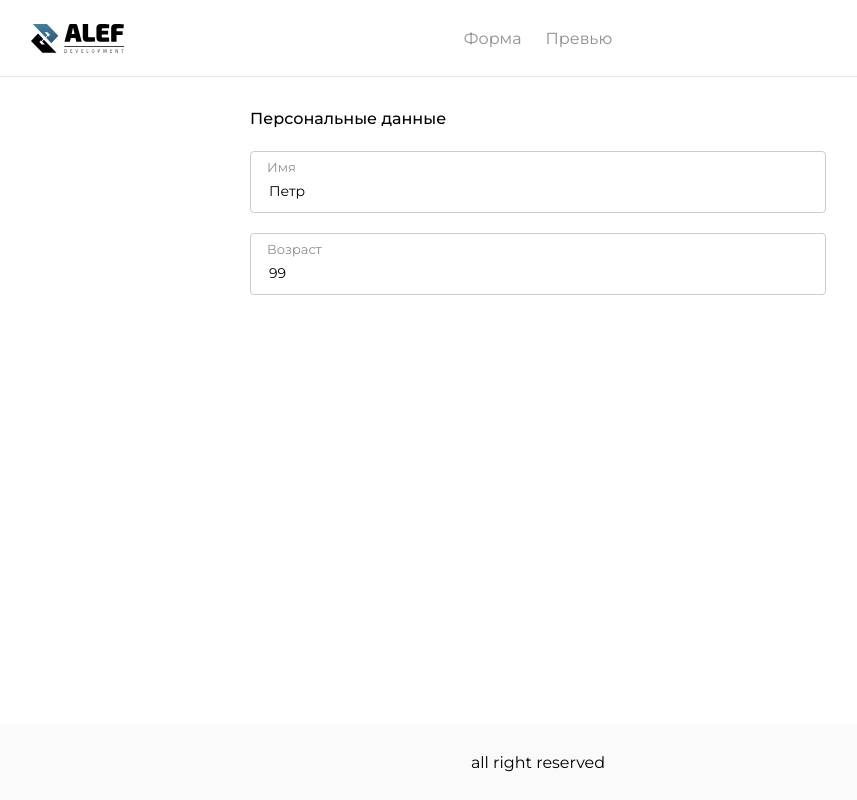
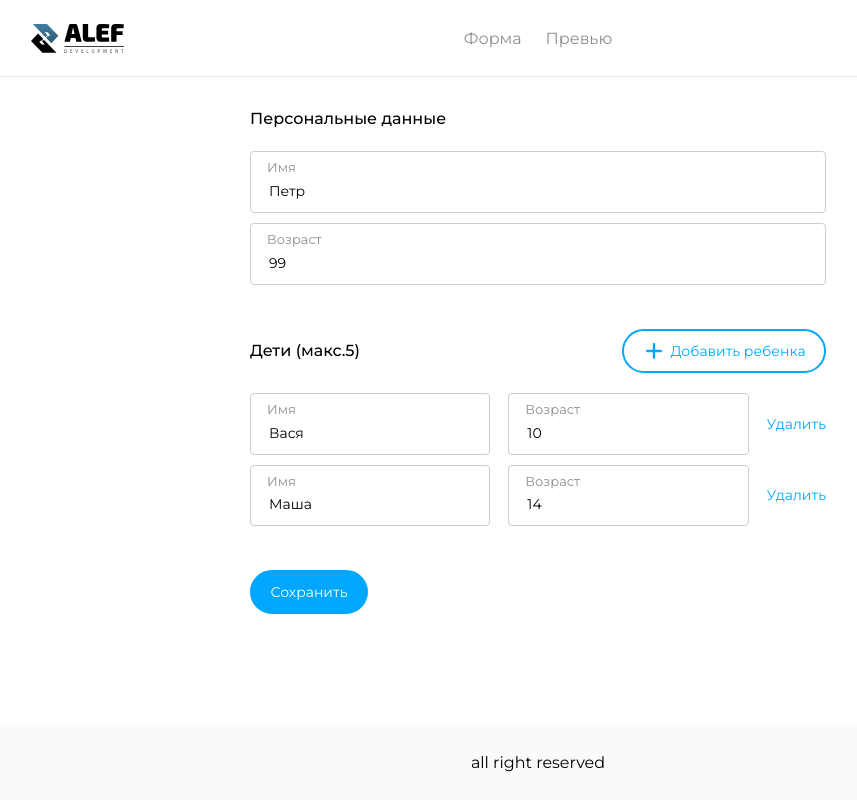
Before and after one commit to Alyona-Semenova/family-info, a Vue app: page /form in a window 1280 px wide. Shown: the whole page, without its empty margins (102-959 px from the left). Built offline with nearby package versions, Linux system fonts and the light colour scheme.

Commit message:
added view form

```diff
--- a/src/components/InputComponent.vue
+++ b/src/components/InputComponent.vue
@@ -47,7 +47,7 @@ export default {
 
 <style lang="scss" scoped>
 .input-container {
-    margin-top: 20px;
+    // margin-top: 20px;
     padding: 8px 16px;
     display: flex;
     flex-direction: column;
--- a/src/views/FormView.vue
+++ b/src/views/FormView.vue
@@ -1,9 +1,30 @@
 <template>
   <div class="form-view">
     <div class="form-view__personal-info">
-      <span class="form-view__title">Персональные данные</span>
-      <InputComponent :inputName="'Имя'" :inputValue="user.name" @input="updateName" />
-      <InputComponent :inputName="'Возраст'" :inputValue="user.age" @input="updateAge" />
+      <div class="form-view__title">Персональные данные</div>
+      <div class="form-view__content">
+        <InputComponent :inputName="'Имя'" :inputValue="user.name" @input="updateName" />
+        <InputComponent :inputName="'Возраст'" :inputValue="user.age" @input="updateAge" />
+      </div>
+    </div>
+
+    <div class="form-view__kids-info">
+      <div class="form-view__title form-view__title_with-button">Дети (макс.5)
+        <button class="kids-info__add-kid"> <img src="@/assets/plus.svg" alt="add-kid" /> Добавить ребенка</button>
+      </div>
+    <div class="kids-info__rows">
+      <div class="kids-info__row" v-for="(kid, index) in user.children" :key="index">
+          <InputComponent :inputName="'Имя'" :inputValue="kid.name" @input="updateKidName($event, index)" />
+          <InputComponent :inputName="'Возраст'" :inputValue="kid.age" @input="updateKidAge($event, index)" />
+          <div class="kids-info__delete-row"> Удалить </div>
+      </div>
+    </div>
+
+
+    </div>
+
+    <div class="form-view__save-info">
+      <button class="form-view__save-button">Сохранить</button>
     </div>
   </div>
 </template>
@@ -25,12 +46,12 @@ export default {
         children: {
           1: {
             id: 1,
-            name: 'Петр',
+            name: 'Вася',
             age: 10,
           },
           2: {
             id: 2,
-            name: 'Петр',
+            name: 'Маша',
             age: 14,
           },
         }
@@ -47,6 +68,16 @@ export default {
       this.user.age = Number(value);
     },
 
+    updateKidName(value, index) {
+      console.log(index)
+      this.user.children[index].name = value;
+    },
+
+    updateKidAge(value, index) {
+      console.log(index)
+      this.user.children[index].age = Number(value);
+    },
+
   }
 
 }
@@ -58,16 +89,101 @@ export default {
   height: 100%;
   background-color: #FFFFFF;
   width: 45%;
+  display: flex;
+  flex-direction: column;
+  gap: 44px;
+
+  &__content {
+    display: flex;
+    flex-direction: column;
+    gap: 10px;
+  }
+
+
+  &__title {
+    margin-bottom: 20px;
+
+    &_with-button {
+      display: flex;
+    align-items: center;
+    justify-content: space-between;
+
+    }
+  }
+
+  .kids-info {
+
+    &__rows {
+      display: flex;
+      flex-direction: column;
+      gap: 10px;
+    }
+
+    &__row {
+      display: flex;
+      align-items: center;
+      gap: 18px;
+
+
+      & > * {
+        flex: 5;
+      }
+    }
+
+    &__delete-row {
+      flex: 1;
+      font-size: 14px;
+      color: #01A7FD;
+      cursor: pointer;
+    }
+
+    &__add-kid {
+      display: flex;
+      align-items: center;
+      justify-content: center;
+      gap: 4px;
+      width: 204px;
+      height: 44px;
+      font-size: 14px;
+      line-height: 24px;
+      padding: 0;
+      border: none;
+      color: #01A7FD;
+      background-color: transparent;
+      border: 2px solid #01A7FD;
+      border-radius: 100px;
+      cursor: pointer;
+    }
+  }
 
   &__title {
     font-size: 16px;
     font-weight: 500;
     line-height: 24px;
+
   }
 
   &__input-container {
     margin-top: 20px;
   }
 
+  &__save-button {
+    display: flex;
+    align-items: center;
+    justify-content: center;
+    gap: 4px;
+    width: 118px;
+    height: 44px;
+    font-size: 14px;
+    line-height: 24px;
+    padding: 0;
+    border: none;
+    color: #fff;
+    background-color: #01A7FD;
+    border: 2px solid #01A7FD;
+    border-radius: 100px;
+    cursor: pointer;
+  }
+
 }
 </style>
```
Also changed, not shown: src/assets/plus.svg (added).
